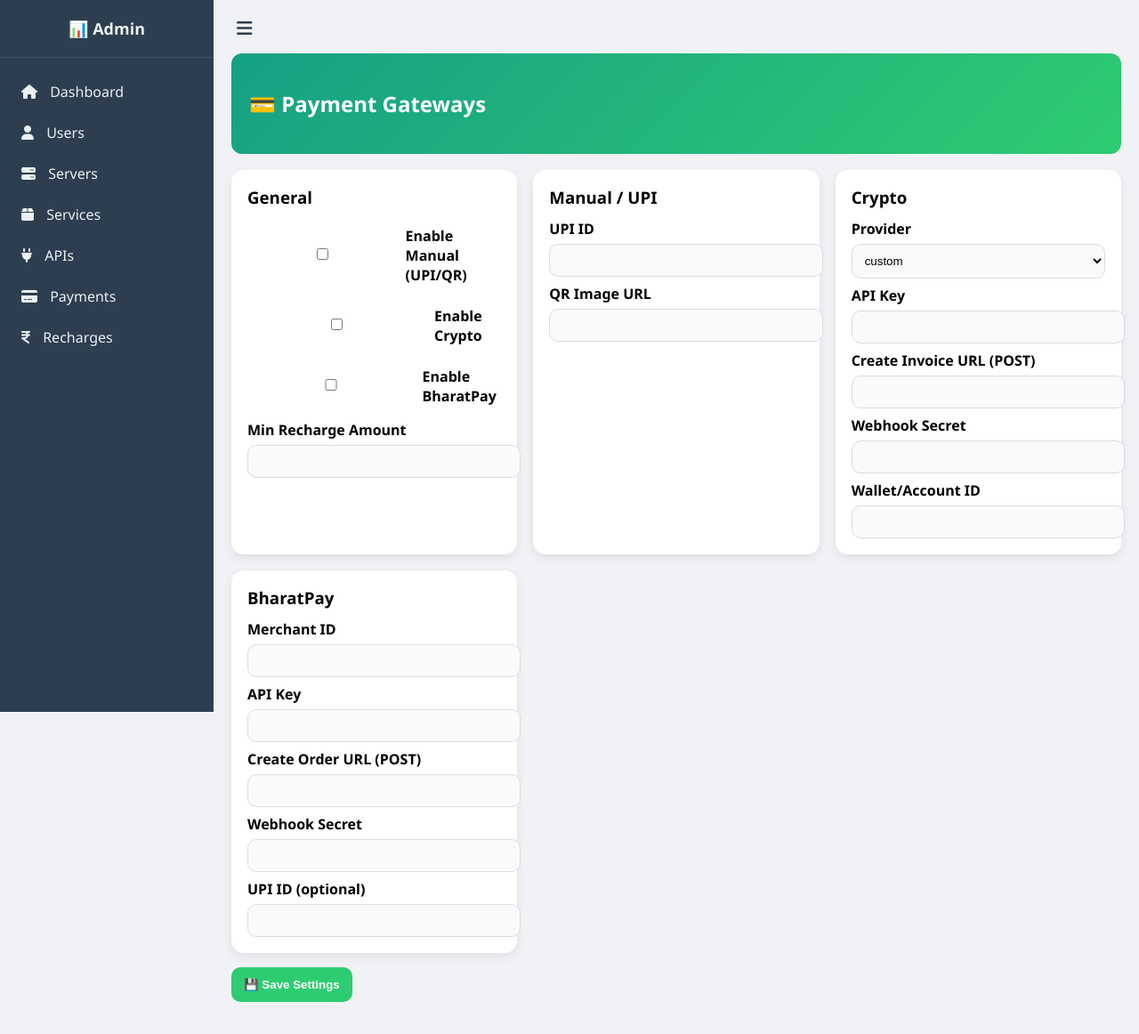
After one commit to Raikant59/Telegram-virtual-sim-bot, a Flask app: template admin_panel/templates/payments.html in a window 1280 px wide. The commit adds this page. Shown: the whole page at 89% size. Run offline with Flask 3, Linux system fonts and the light colour scheme; the template is opened without the code that fills it, so the values that code supplies are empty; parts of the project's set-up code (start-up, migrations or seed data) failed here and were passed over.

Commit message:
Added Recharge functions

```diff
--- a/admin_panel/templates/base.html
+++ b/admin_panel/templates/base.html
@@ -204,6 +204,19 @@
           class="{% if request.endpoint == 'apis.apis' %}active{% endif %}">
           <i class="fa-solid fa-plug"></i> <span class="label">APIs</span>
         </a>
+        <!-- inside <nav> -->
+        <a
+          href="{{ url_for('payments.payments') }}"
+          class="{% if request.endpoint == 'payments.payments' %}active{% endif %}">
+          <i class="fa-solid fa-credit-card"></i>
+          <span class="label">Payments</span>
+        </a>
+        <a
+          href="{{ url_for('recharges.recharges') }}"
+          class="{% if request.endpoint == 'recharges.recharges' %}active{% endif %}">
+          <i class="fa-solid fa-indian-rupee-sign"></i>
+          <span class="label">Recharges</span>
+        </a>
       </nav>
     </div>
     {% with messages = get_flashed_messages(with_categories=true) %} {% if
--- /dev/null
+++ b/admin_panel/templates/payments.html
@@ -0,0 +1,67 @@
+{% extends "base.html" %}
+{% block title %}Payments Settings{% endblock %}
+{% block content %}
+<style>
+  header{background:linear-gradient(135deg,#16a085,#2ecc71);color:#fff;padding:20px;border-radius:12px;margin-bottom:18px}
+  .grid{display:grid;gap:18px;grid-template-columns:repeat(auto-fit,minmax(320px,1fr))}
+  .card{background:#fff;border-radius:14px;box-shadow:0 4px 12px rgba(0,0,0,.08);padding:18px}
+  .card h3{margin:0 0 12px}
+  label{font-weight:600;margin:8px 0 6px;display:block}
+  input,select{width:100%;padding:10px;border-radius:10px;border:1px solid #ddd;background:#fafafa}
+  .switch{display:flex;gap:10px;align-items:center;margin:10px 0}
+  .save{background:#2ecc71;border:none;color:#fff;padding:12px 14px;border-radius:10px;font-weight:700}
+</style>
+<header><h2>💳 Payment Gateways</h2></header>
+
+<form method="POST">
+  <div class="grid">
+    <div class="card">
+      <h3>General</h3>
+      <div class="switch">
+        <input type="checkbox" name="enable_manual" id="enable_manual" {% if cfg.enable_manual %}checked{% endif %}>
+        <label for="enable_manual">Enable Manual (UPI/QR)</label>
+      </div>
+      <div class="switch">
+        <input type="checkbox" name="enable_crypto" id="enable_crypto" {% if cfg.enable_crypto %}checked{% endif %}>
+        <label for="enable_crypto">Enable Crypto</label>
+      </div>
+      <div class="switch">
+        <input type="checkbox" name="enable_bharatpay" id="enable_bharatpay" {% if cfg.enable_bharatpay %}checked{% endif %}>
+        <label for="enable_bharatpay">Enable BharatPay</label>
+      </div>
+      <label>Min Recharge Amount</label>
+      <input type="number" step="0.01" name="min_amount" value="{{ cfg.min_amount }}">
+    </div>
+
+    <div class="card">
+      <h3>Manual / UPI</h3>
+      <label>UPI ID</label><input name="manual_upi_id" value="{{ cfg.manual_upi_id }}">
+      <label>QR Image URL</label><input name="manual_qr_url" value="{{ cfg.manual_qr_url }}">
+    </div>
+
+    <div class="card">
+      <h3>Crypto</h3>
+      <label>Provider</label>
+      <select name="crypto_provider">
+        <option {% if cfg.crypto_provider=='custom' %}selected{% endif %}>custom</option>
+        <option {% if cfg.crypto_provider=='coinbase' %}selected{% endif %}>coinbase</option>
+        <option {% if cfg.crypto_provider=='nowpayments' %}selected{% endif %}>nowpayments</option>
+      </select>
+      <label>API Key</label><input name="crypto_api_key" value="{{ cfg.crypto_api_key }}">
+      <label>Create Invoice URL (POST)</label><input name="crypto_create_invoice_url" value="{{ cfg.crypto_create_invoice_url }}">
+      <label>Webhook Secret</label><input name="crypto_webhook_secret" value="{{ cfg.crypto_webhook_secret }}">
+      <label>Wallet/Account ID</label><input name="crypto_wallet_or_account" value="{{ cfg.crypto_wallet_or_account }}">
+    </div>
+
+    <div class="card">
+      <h3>BharatPay</h3>
+      <label>Merchant ID</label><input name="bharatpay_merchant_id" value="{{ cfg.bharatpay_merchant_id }}">
+      <label>API Key</label><input name="bharatpay_api_key" value="{{ cfg.bharatpay_api_key }}">
+      <label>Create Order URL (POST)</label><input name="bharatpay_create_order_url" value="{{ cfg.bharatpay_create_order_url }}">
+      <label>Webhook Secret</label><input name="bharatpay_webhook_secret" value="{{ cfg.bharatpay_webhook_secret }}">
+      <label>UPI ID (optional)</label><input name="bharatpay_upi_id" value="{{ cfg.bharatpay_upi_id }}">
+    </div>
+  </div>
+  <p><button class="save" type="submit">💾 Save Settings</button></p>
+</form>
+{% endblock %}
--- a/app.py
+++ b/app.py
@@ -11,6 +11,12 @@ from admin_panel.routes.servers import servers_bp
 from admin_panel.routes.services import services_bp
 from admin_panel.routes.apis import apis_bp
 from admin_panel.routes.users import users_bp
+from admin_panel.routes.payments import payments_bp
+from admin_panel.routes.recharges import recharges_bp
+from models.recharge import Recharge
+from models.transaction import Transaction
+from models.user import User
+from models.payment_config import PaymentConfig
 
 
 
@@ -44,6 +50,8 @@ app.register_blueprint(servers_bp, url_prefix="/admin/servers")
 app.register_blueprint(services_bp, url_prefix="/admin/services")
 app.register_blueprint(apis_bp, url_prefix="/admin/apis")
 app.register_blueprint(users_bp, url_prefix="/admin/users")
+app.register_blueprint(payments_bp, url_prefix="/admin/payments")
+app.register_blueprint(recharges_bp, url_prefix="/admin/recharges")
 
 
 # Telegram webhook route
@@ -86,6 +94,65 @@ def webhook():
     # ALWAYS return 200 so Telegram considers update delivered
     return "OK", 200
 
+from flask import jsonify
+
+@app.route("/webhooks/crypto", methods=["POST"])
+def crypto_webhook():
+    cfg = PaymentConfig.objects().first()
+    if not cfg: return "no cfg", 400
+    # Validate secret header/body (implementation depends on provider)
+    if cfg.crypto_webhook_secret and request.headers.get("X-Webhook-Secret") != cfg.crypto_webhook_secret:
+        return "forbidden", 403
+    data = request.get_json(force=True, silent=True) or {}
+    ref = (data.get("reference") or data.get("metadata",{}).get("reference") or "").strip()
+    rid = ref or data.get("order_id") or data.get("invoice_id")
+    if not rid: return "ok", 200
+    r = Recharge.objects(id=rid).first()
+    if not r: return "ok", 200
+    status = (data.get("status") or "").lower()
+    # Map provider statuses
+    if status in ["paid","confirmed","completed","success"]:
+        if r.status != "paid":
+            u = r.user
+            u.balance += r.amount
+            u.total_recharged = (u.total_recharged or 0) + r.amount
+            u.save()
+            Transaction(user=u, type="credit", amount=r.amount,
+                        closing_balance=u.balance, note="recharge via crypto").save()
+            r.mark("paid", provider_txn_id=data.get("id") or data.get("invoice_id"), details=data)
+    elif status in ["failed","expired","canceled","cancelled"]:
+        r.mark("failed", details=data)
+    else:
+        r.details = data; r.save()
+    return jsonify(ok=True)
+
+@app.route("/webhooks/bharatpay", methods=["POST"])
+def bharatpay_webhook():
+    cfg = PaymentConfig.objects().first()
+    if not cfg: return "no cfg", 400
+    if cfg.bharatpay_webhook_secret and request.headers.get("X-Webhook-Secret") != cfg.bharatpay_webhook_secret:
+        return "forbidden", 403
+    data = request.get_json(force=True, silent=True) or {}
+    rid = str(data.get("reference") or data.get("order_id") or "").strip()
+    if not rid: return "ok", 200
+    r = Recharge.objects(id=rid).first()
+    if not r: return "ok", 200
+    status = (data.get("status") or "").lower()
+    if status in ["paid","success","captured","completed"]:
+        if r.status != "paid":
+            u = r.user
+            u.balance += r.amount
+            u.total_recharged = (u.total_recharged or 0) + r.amount
+            u.save()
+            Transaction(user=u, type="credit", amount=r.amount,
+                        closing_balance=u.balance, note="recharge via BharatPay").save()
+            r.mark("paid", provider_txn_id=data.get("txn_id") or data.get("id"), details=data)
+    elif status in ["failed","expired","cancelled","canceled"]:
+        r.mark("failed", details=data)
+    else:
+        r.details = data; r.save()
+    return jsonify(ok=True)
+
 
 @app.route("/webhook/<token>", methods=["POST"])
 def webhooka(token):
```
Also changed, not shown: admin_panel/routes/payments.py (added, +43 -0 lines), admin_panel/routes/recharges.py (added, +41 -0 lines), admin_panel/templates/recharges.html (added, +67 -0 lines), bot/dispatcher.py (+10 -1 lines), bot/groups.py (+9 -1 lines), bot/handlers/recharge.py (added, +100 -0 lines), models/payment_config.py (added, +31 -0 lines), models/recharge.py (added, +38 -0 lines).
